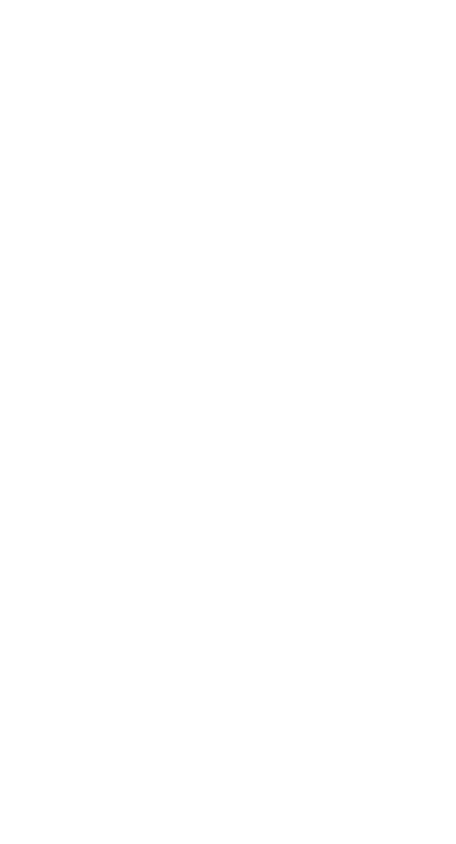
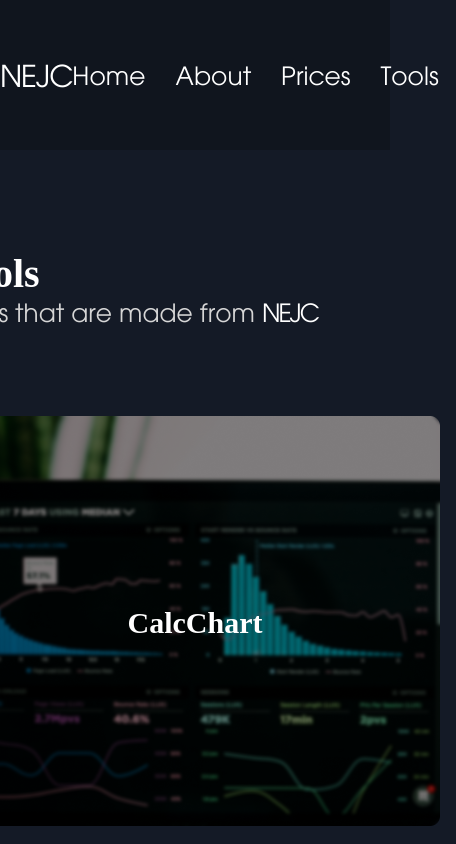
Before and after one commit to nxh01/calc-charts, a plain HTML site: page FrontEnd/tools.html in a window 390 px wide. Shown: the top 844 px of the page, 456 px wide, since content can reach past the window. Drawn offline with nearby package versions, Linux system fonts and the light colour scheme; a web font is replaced by a local one.

Commit message:
finished Tools page, responsive upcoming

```diff
--- /dev/null
+++ b/FrontEnd/src/scss/sections/tools/_tools.scss
@@ -0,0 +1,92 @@
+.tools__header {
+  width: 100%;
+  padding: 100px 0px;
+  display: flex;
+  align-items: center;
+  justify-content: center;
+  .tools__container {
+    display: flex;
+    justify-content: left;
+    align-items: center;
+    flex-direction: column;
+    gap: 90px;
+    .tools__title {
+      width: 100%;
+      h1 {
+        font-size: $l-font-size;
+        color: $main-text-color;
+        font-family: $font-bold;
+        font-weight: bold;
+      }
+      h2 {
+        font-size: $s-font-size;
+        span {
+          color: $main-text-color;
+          font-family: $font-light;
+          letter-spacing: -2px;
+        }
+      }
+    }
+    .tools__wrapper {
+      display: grid;
+      grid-template-columns: repeat(2, 1fr);
+      @media only screen and(max-width: 1040px) {
+        grid-template-columns: repeat(1, 1fr);
+      }
+      gap: 70px 100px;
+      .tools__card {
+        width: 490px;
+        height: 410px;
+        display: flex;
+        justify-content: center;
+        align-items: center;
+        position: relative;
+        border-radius: 15px;
+        &:hover {
+          transform: scale(1.1);
+          z-index: 50;
+          box-shadow: 0px 0.6px 3px rgba(0, 0, 0, 0.008),
+            0px 1.4px 7.1px rgba(0, 0, 0, 0.012),
+            0px 2.6px 13.4px rgba(0, 0, 0, 0.015),
+            0px 4.7px 23.9px rgba(0, 0, 0, 0.018),
+            0px 8.8px 44.7px rgba(0, 0, 0, 0.022),
+            0px 21px 107px rgba(0, 0, 0, 0.03);
+        }
+        .tools__subtitle-container {
+          position: absolute;
+          width: 100%;
+          height: 100%;
+          display: flex;
+          align-items: center;
+          justify-content: center;
+          border-radius: 15px;
+          top: 0;
+          &:hover {
+            backdrop-filter: blur(5.8px);
+            -webkit-backdrop-filter: blur(5.8px);
+            h1 {
+              letter-spacing: 0.1rem;
+              color: $secondary-color;
+            }
+          }
+          h1 {
+            font-size: $m-font-size;
+            font-family: $font-bold;
+            font-weight: bold;
+            color: $main-text-color;
+          }
+        }
+        .tools__img {
+          width: 100%;
+          height: 100%;
+          overflow: hidden;
+          img {
+            width: 100%;
+            height: 100%;
+            object-fit: cover;
+          }
+        }
+      }
+    }
+  }
+}
--- a/FrontEnd/src/style.scss
+++ b/FrontEnd/src/style.scss
@@ -17,6 +17,7 @@
 @import "./scss/sections/prices";
 @import "./scss/sections/upload/upload";
 @import "./scss/sections/upload/graphPreview";
+@import "./scss/sections/tools/tools";
 
 // Importing Layout Folder
 @import "./scss/layout/footer";
--- a/FrontEnd/tools.html
+++ b/FrontEnd/tools.html
@@ -0,0 +1,149 @@
+<!DOCTYPE html>
+<html lang="en">
+
+<head>
+    <meta charset="UTF-8">
+    <meta http-equiv="X-UA-Compatible" content="IE=edge">
+    <meta name="viewport" content="width=device-width, initial-scale=1.0">
+    <!-- Document Title -->
+    <title>NEJC</title>
+    <!-- Icon -->
+    <link rel="icon" href="./src/assets/img/WhiteLogo.ico">
+    <!-- CSS -->
+    <link rel="stylesheet" href="./src/style.css">
+    <!-- UNICONS -->
+    <link rel="stylesheet" href="https://unicons.iconscout.com/release/v4.0.0/css/line.css">
+</head>
+
+<body>
+    <nav>
+        <div class="nav__container">
+            <a href="./index.html">
+                <h1>NEJC</h1>
+            </a>
+            <div class="nav__mobile">
+
+            </div>
+            <ul class="nav__menu">
+                <li>
+                    <a href="./index.html">
+                        Home
+                    </a>
+                </li>
+                <li>
+                    <a href="#about">
+                        About
+                    </a>
+                </li>
+                <li>
+                    <a href="#prices">
+                        Prices
+                    </a>
+                </li>
+                <li>
+                    <a href="./tools.html">
+                        Tools
+                    </a>
+                </li>
+            </ul>
+        </div>
+    </nav>
+    <main>
+        <header class="tools__header">
+            <div class="tools__container">
+                <div class="tools__title">
+                    <h1>Tools</h1>
+                    <h2>Tools that are made from <span>NEJC</span></h2>
+                </div>
+                <div class="tools__wrapper">
+                    <div class="tools__card">
+                        <a href="./upload.html">
+                            <div class="tools__img">
+                                <img src="./src/assets/img/tools/calcchart.png" alt="">
+                            </div>
+                            <div class="tools__subtitle-container">
+                                <h1>CalcChart</h1>
+                            </div>
+
+                        </a>
+                    </div>
+
+                    <div class="tools__card">
+                        <a href="#">
+                            <div class="tools__img">
+                                <img src="./src/assets/img/tools/coming soon.png" alt="">
+                            </div>
+                            <div class="tools__subtitle-container">
+                                <h1>Coming Soon</h1>
+                            </div>
+
+                        </a>
+                    </div>
+
+                    <div class="tools__card">
+                        <a href="#">
+                            <div class="tools__img">
+                                <img src="./src/assets/img/tools/coming soon.png" alt="">
+                            </div>
+                            <div class="tools__subtitle-container">
+                                <h1>Coming Soon</h1>
+                            </div>
+
+                        </a>
+                    </div>
+
+                    <div class="tools__card">
+                        <a href="#">
+                            <div class="tools__img">
+                                <img src="./src/assets/img/tools/coming soon.png" alt="">
+                            </div>
+                            <div class="tools__subtitle-container">
+                                <h1>Coming Soon</h1>
+                            </div>
+
+                        </a>
+                    </div>
+                </div>
+            </div>
+        </header>
+    </main>
+    <footer>
+        <div class="footer__container">
+            <div class="footer__info">
+                <img src="./src/assets/img/logo.png" alt="">
+                <ul>
+                    <li>
+                        <a href="./index.html">Home</a>
+                    </li>
+                    <li>
+                        <a href="./tools.html">Tools</a>
+                    </li>
+                    <li>
+                        <a href="./upload.html">Upload</a>
+                    </li>
+                </ul>
+                <div class="footer__socials">
+                    <a href="">
+                        <i class="uil uil-github socials"></i>
+                    </a>
+                    <a href="">
+                        <i class="uil uil-facebook socials"></i>
+                    </a>
+                    <a href="">
+                        <i class="uil uil-instagram socials"></i>
+                    </a>
+                </div>
+            </div>
+            <div class="footer__credits">
+                <h2>© 2022 <a href="#">NEJC</a>. All Rights Reserved️</h2>
+            </div>
+        </div>
+
+    </footer>
+
+    <!-- Javascript -->
+    <script src="https://ajax.googleapis.com/ajax/libs/jquery/3.6.0/jquery.min.js"></script>
+    <script src="./src/javascript/app.js"></script>
+</body>
+
+</html>
```
Also changed, not shown: FrontEnd/upload.html (+3 -3 lines), FrontEnd/src/assets/img/tools/calcchart.png (added), FrontEnd/src/assets/img/tools/coming soon.png (added), FrontEnd/src/style.css, 1 other file.
